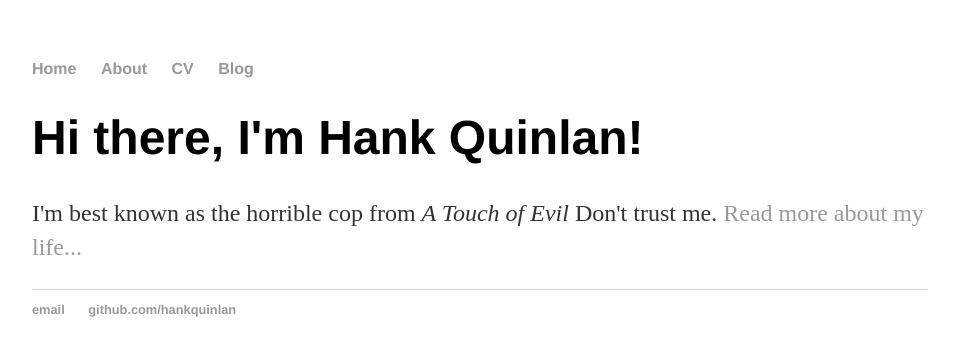
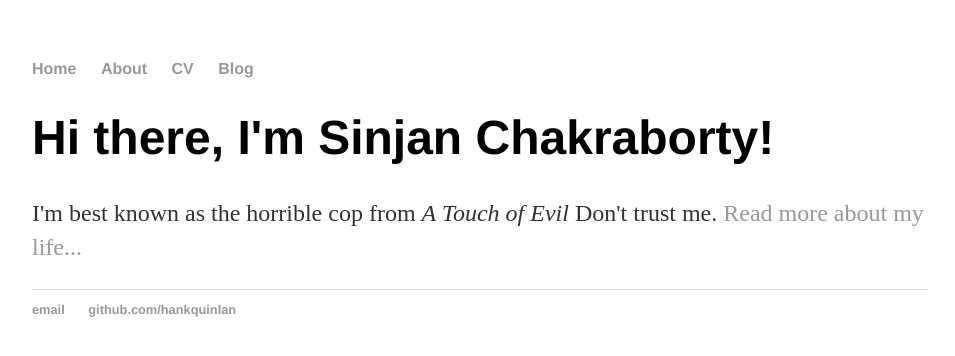
Before and after one commit to sinjan25/sinjan25.github.io, a Jekyll site: the page built from index.html, in a window 1280 px wide. Shown: the top 356 px of the page, without its empty margins (160-1115 px from the left). Built offline with Jekyll 4.4.1, drawn with Linux system fonts in a browser that asks for light colours.

Commit message:
Update index.html

```diff
--- a/index.html
+++ b/index.html
@@ -1,30 +1,8 @@
-<!DOCTYPE html>
-<html>
-	<head>
-		<title>Hank Quinlan, Horrible Cop</title>
-		<!-- link to main stylesheet -->
-		<link rel="stylesheet" type="text/css" href="/css/main.css">
-	</head>
-	<body>
-		<nav>
-    		<ul>
-        		<li><a href="/">Home</a></li>
-	        	<li><a href="/about">About</a></li>
-        		<li><a href="/cv">CV</a></li>
-        		<li><a href="/blog">Blog</a></li>
-    		</ul>
-		</nav>
-		<div class="container">
-    		<div class="blurb">
-        		<h1>Hi there, I'm Hank Quinlan!</h1>
-				<p>I'm best known as the horrible cop from <em>A Touch of Evil</em> Don't trust me. <a href="/about">Read more about my life...</a></p>
-    		</div><!-- /.blurb -->
-		</div><!-- /.container -->
-		<footer>
-    		<ul>
-        		<li><a href="mailto:hankquinlanhub@gmail.com">email</a></li>
-        		<li><a href="https://github.com/hankquinlan">github.com/hankquinlan</a></li>
-			</ul>
-		</footer>
-	</body>
-</html>
+---
+layout: default
+title: Sinjan Chakraborty
+---
+<div class="blurb">
+	<h1>Hi there, I'm Sinjan Chakraborty!</h1>
+	<p>I'm best known as the horrible cop from <em>A Touch of Evil</em> Don't trust me. <a href="/about">Read more about my life...</a></p>
+</div><!-- /.blurb -->
```
